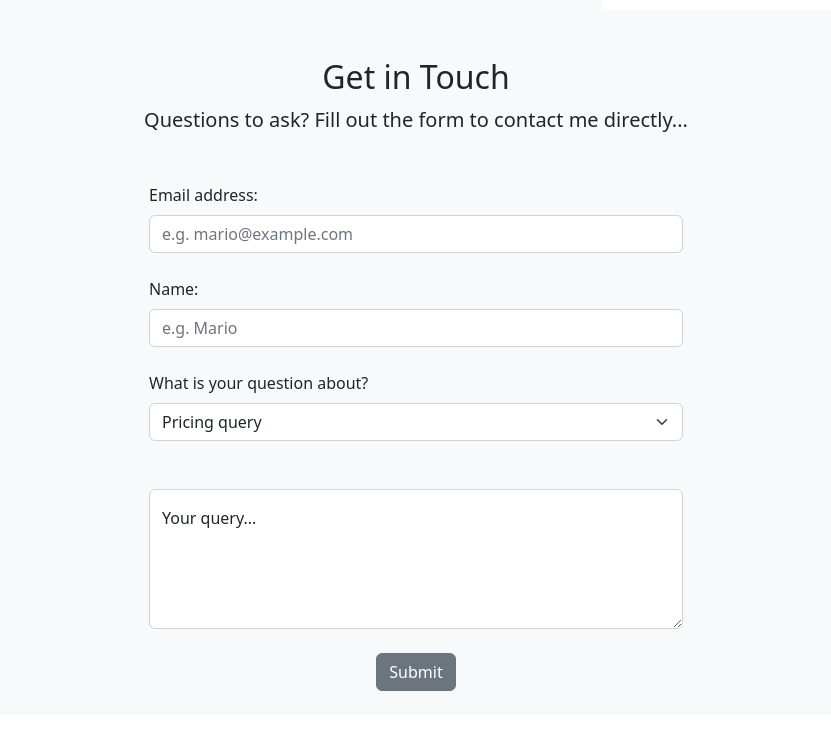
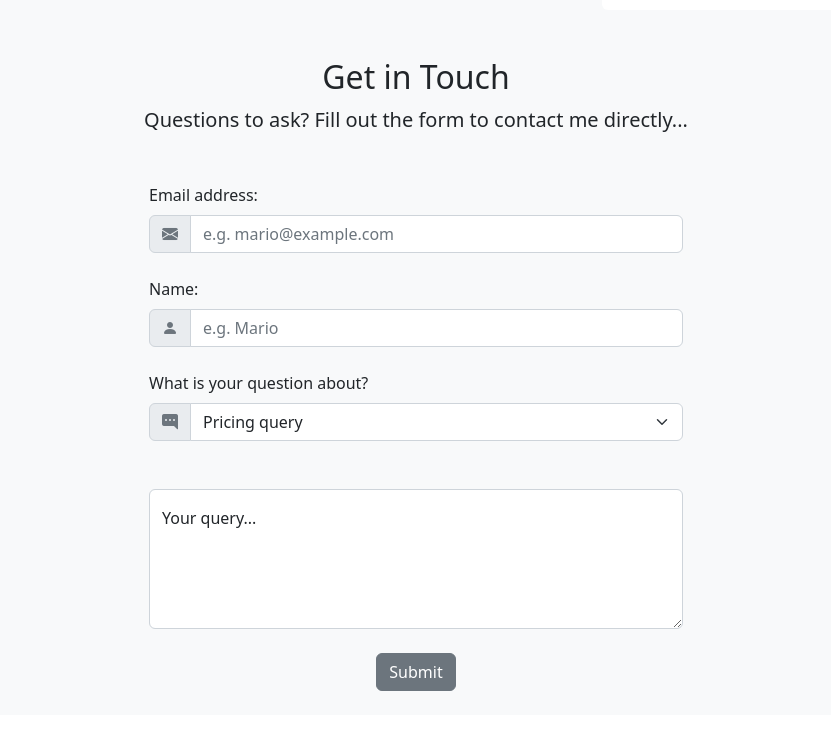
Before and after one commit to AlexJora/Book, a website: page index.html in a window 1280 px wide. Shown: the part 1324-2053 px from the top of the page, without its empty margins (224-1055 px from the left). Drawn offline with nearby package versions, Linux system fonts and the light colour scheme.

Commit message:
adding icons to form

```diff
--- a/index.html
+++ b/index.html
@@ -5,6 +5,7 @@
   <meta http-equiv="X-UA-Compatible" content="IE=edge">
   <meta name="viewport" content="width=device-width, initial-scale=1.0">
   <link rel="stylesheet" href="node_modules/bootstrap/dist/css/bootstrap.min.css">
+  <link rel="stylesheet" href="https://cdn.jsdelivr.net/npm/bootstrap-icons@1.5.0/font/bootstrap-icons.css">
   <title>Book</title>
 </head>
 
@@ -139,14 +140,23 @@
               <form>
                 <label for="email" class="form-label">Email address:</label>
                 <div class="input-group mb-4">
+                  <span class="input-group-text">
+                    <i class="bi bi-envelope-fill text-secondary"></i>
+                  </span>
                   <input type="text" id="email" class="form-control" placeholder="e.g. mario@example.com" />
                 </div>
                 <label for="name" class="form-label">Name:</label>
                 <div class="input-group mb-4">
+                  <span class="input-group-text">
+                    <i class="bi bi-person-fill text-secondary"></i>
+                  </span>
                   <input type="text" id="email" class="form-control" placeholder="e.g. Mario" />
                 </div>
                 <label for="subject" class="form-label">What is your question about?</label>
                 <div class="mb-4 input-group">
+                  <span class="input-group-text">
+                    <i class="bi bi-chat-right-dots-fill text-secondary"></i>
+                  </span>
                   <select class="form-select" id="subject">
                     <option value="pricing" selected>Pricing query</option>
                     <option value="content">Content query</option>
```
